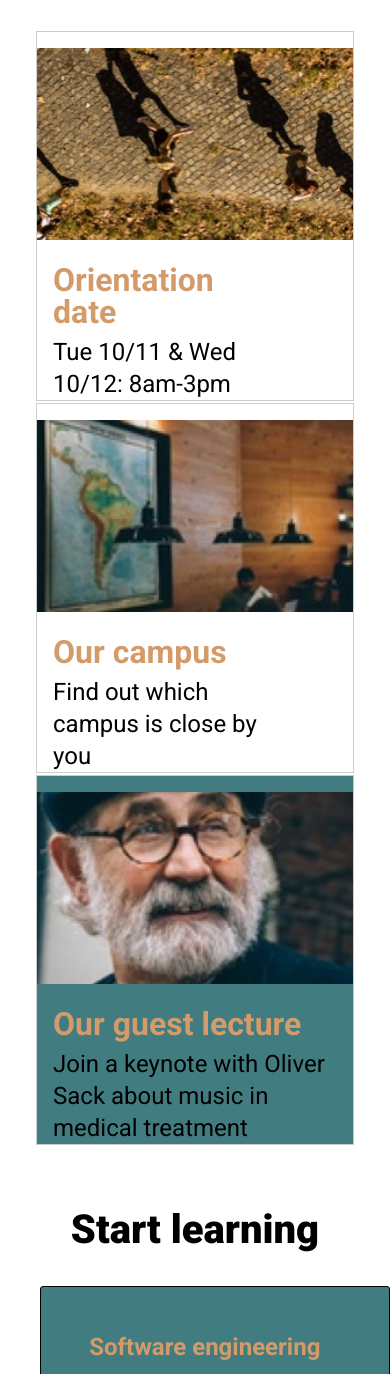
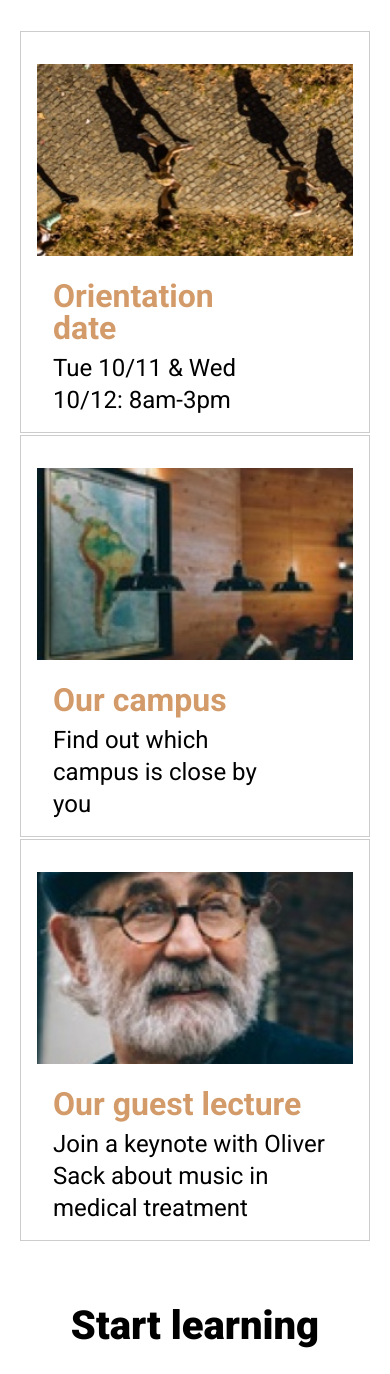
Before and after one commit to fishj123/Capstone-Colmar, a plain HTML site: page index.html in a window 390 px wide. Shown: the part 626-2000 px from the top of the page. Drawn offline with Linux system fonts and the light colour scheme.

Commit message:
Responsive elements complete

```diff
--- a/index.html
+++ b/index.html
@@ -181,16 +181,17 @@
           </div>
         </div>
       </div>
+    </div>
+  </section>
 
 
-  </section>
 
-  <footer>
-    <span id="copyright"> &copy; 2016 Colmar Academy. All rights reserved</span>
-    <span>Terms</span>
-    <span>Privacy</span>
-  </footer>
-</div>
+    <footer>
+      <span id="copyright"> &copy; 2016 Colmar Academy. All rights reserved</span>
+      <span>Terms</span>
+      <span>Privacy</span>
+    </footer>
+
 </div>
 
   </body>
--- a/resources/css/style.css
+++ b/resources/css/style.css
@@ -35,7 +35,7 @@ a {
   margin: auto;
 }
 
-@media only screen and (max-width: 1120px) {
+@media only screen and (max-width: 1200px) {
   .site-container {
     max-width: 90%;
   }
@@ -94,7 +94,7 @@ nav ul {
 }
 
 
-@media only screen and (max-width: 510px) {
+@media only screen and (max-width: 780px) {
   .mobile {
     display: flex;
     justify-content: space-around;
@@ -169,7 +169,7 @@ nav ul {
   font-size: 2vw;
 }
 
-@media only screen and (max-width: 1120px) {
+@media only screen and (max-width: 1200px) {
   .banner .banner-text {
     width: 90%;
     position: static;
@@ -197,12 +197,14 @@ nav ul {
   .banner .banner-text h1 {
     font-size: 2.5rem;
     line-height: 2.5rem;
+    text-align: center;
   }
 
   .banner .banner-text h3 {
     margin-bottom: 1.5rem;
     font-size: 1.5rem;
     line-height: 1.5rem;
+    text-align: center;
   }
 
   .banner .banner-text span {
@@ -213,7 +215,7 @@ nav ul {
 
 }
 
-@media only screen and (max-width: 510px) {
+@media only screen and (max-width: 780px) {
   .banner .banner-text {
     width: 90%;
     position: static;
@@ -374,7 +376,7 @@ nav ul {
   color: black;
 }
 
-@media only screen and (max-width: 1120px) {
+@media only screen and (max-width: 1200px) {
 
   .section-1-container {
     flex-direction: column;
@@ -387,26 +389,38 @@ nav ul {
 
   .section-1-container .column-2 {
     flex-direction: row;
+    width: 90%;
+    margin: auto;
+  }
+
+  .section-1-container .column-2 img {
+    object-fit: cover;
+    align-self: center;
     width: 100%;
+    height: 30%;
   }
 
   .section-1-container .column-2 .article-1 {
   flex-direction: column;
   width: 30%;
+  padding: 1rem;
   }
 
   .section-1-container .column-2 .article-2 {
   flex-direction: column;
   width: 30%;
+  padding: 1rem;
   }
 
   .section-1-container .column-2 .article-3 {
   flex-direction: column;
   width: 30%;
+  padding: 1rem;
+  background-color: white;
   }
 }
 
-@media only screen and (max-width: 510px) {
+@media only screen and (max-width: 780px) {
   .section-1 .column-1 {
     display: none;
   }
@@ -504,12 +518,12 @@ nav ul {
 .course {
   display: flex;
   flex-direction: column;
-  width: 29%;
+  width: 25%;
   padding: 1rem;
-  margin: 1% 1%;
   border: 1px solid black;
   background-color: #417D80;
   border-radius: 3px;
+  margin: 1% auto;
 }
 
 .course h3 {
@@ -536,7 +550,21 @@ nav ul {
   color: black;
 }
 
-@media only screen and (max-width: 510px) {
+@media only screen and (max-width: 1200px) {
+  .section-2-container {
+    width: 100%;
+  }
+
+  .course {
+    width: 25%;
+    margin: 0 auto;
+    margin-bottom: 1rem;
+    padding: 1rem;
+  }
+
+}
+
+@media only screen and (max-width: 780px) {
   .section-2-container {
     flex-direction: column;
     align-items: center;
@@ -644,7 +672,7 @@ nav ul {
   padding: 1rem;
 }
 
-@media only screen and (max-width: 1120px) {
+@media only screen and (max-width: 1200px) {
   .section-3-container {
     flex-direction: column;
   }
@@ -680,8 +708,9 @@ nav ul {
     border: 1px solid grey;
     margin-bottom: 1rem;
   }
+}
 
-@media only screen and (max-width: 510px) {
+@media only screen and (max-width: 780px) {
   .section-3 h1 {
     font-size: 2.5rem;
     margin-top: 1.5rem;
@@ -708,6 +737,7 @@ footer {
   display: flex;
   height: 7rem;
   border-top: 1px solid hsl(0, 0%, 85%);
+
 }
 
 footer span {
@@ -720,7 +750,8 @@ footer span {
   margin-left: 1.5rem;
 }
 
-@media only screen and (max-width: 510px) {
+
+@media only screen and (max-width: 780px) {
   footer {
     height: auto;
     font-size: 0.5rem;
@@ -728,6 +759,7 @@ footer span {
 
   footer span {
     margin-bottom: 1rem;
+
   }
 
 }
```
Lines whose indentation alone changed are shown as unchanged.
